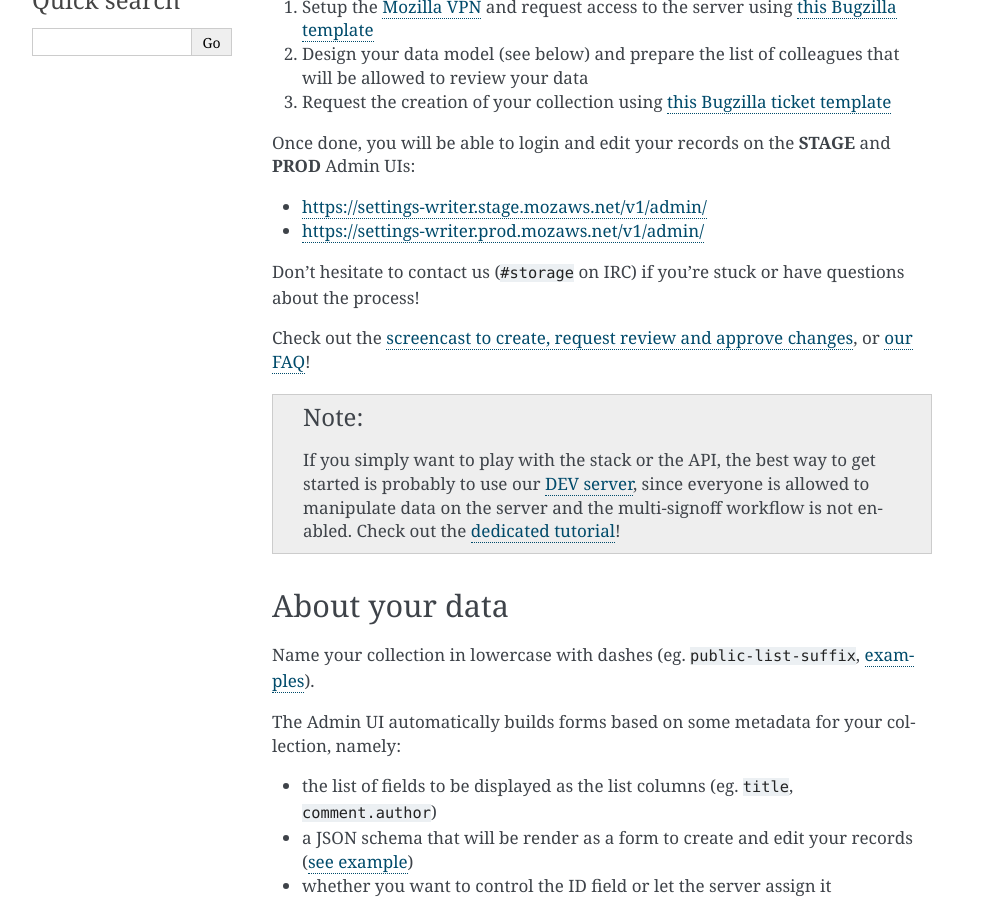
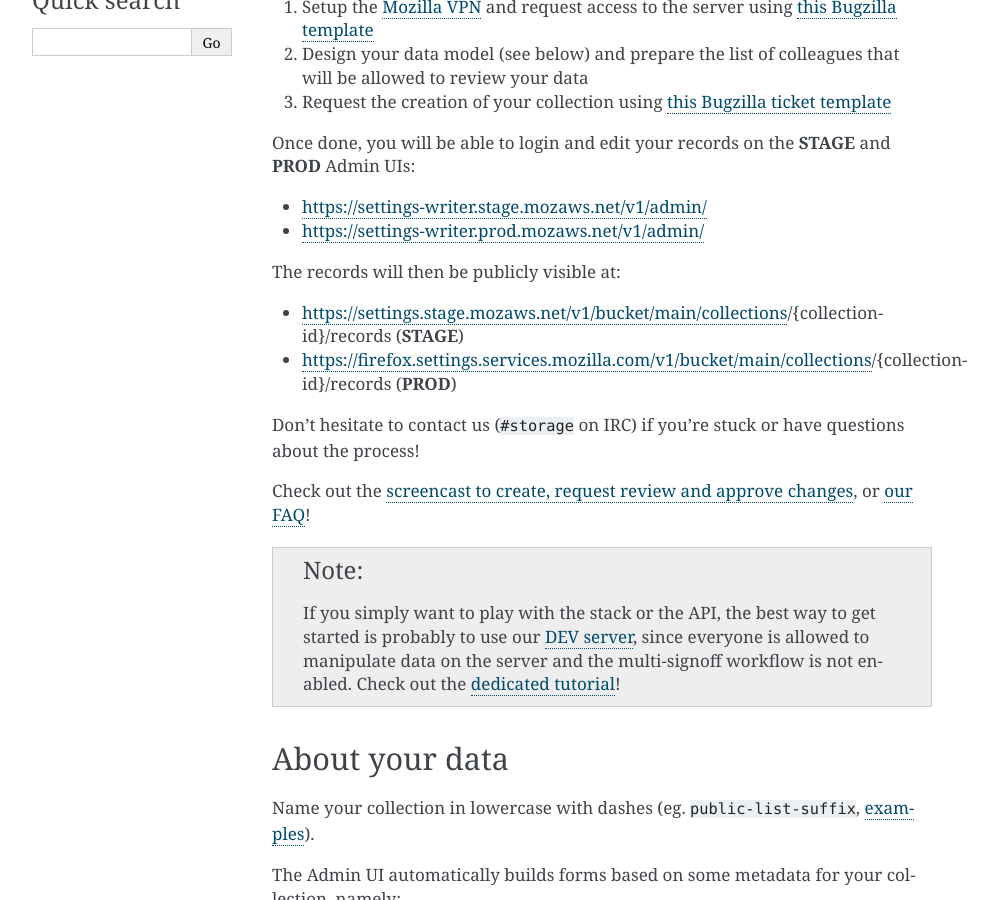
Before and after one commit to mozilla/remote-settings, a Sphinx documentation site: the page built from docs/getting-started.rst, in a window 1280 px wide and 900 px high, scrolled down 304 px. Shown: the whole window, without its empty margins (148-1146 px from the left). Built offline with Sphinx 7.4.7, drawn with Linux system fonts in a browser that asks for light colours.

Commit message:
Mention public URLs

```diff
--- a/docs/getting-started.rst
+++ b/docs/getting-started.rst
@@ -21,6 +21,11 @@
 - https://settings-writer.stage.mozaws.net/v1/admin/
 - https://settings-writer.prod.mozaws.net/v1/admin/
 
+The records will then be publicly visible at:
+
+- https://settings.stage.mozaws.net/v1/bucket/main/collections/{collection-id}/records (**STAGE**)
+- https://firefox.settings.services.mozilla.com/v1/bucket/main/collections/{collection-id}/records (**PROD**)
+
 Don't hesitate to contact us (``#storage`` on IRC) if you're stuck or have questions about the process!
 
 Check out the :ref:`screencast to create, request review and approve changes <screencasts-modify-request-review>`, or :ref:`our FAQ <faq>`!
@@ -33,7 +38,7 @@
 About your data
 ---------------
 
-Name your collection in lowercase with dashes (eg. ``public-list-suffix``, `examples  <https://settings.prod.mozaws.net/v1/buckets/main/collections?_fields=id>`_).
+Name your collection in lowercase with dashes (eg. ``public-list-suffix``, `examples  <https://firefox.settings.services.mozilla.com/v1/buckets/main/collections?_fields=id>`_).
 
 The Admin UI automatically builds forms based on some metadata for your collection, namely:
 
```
